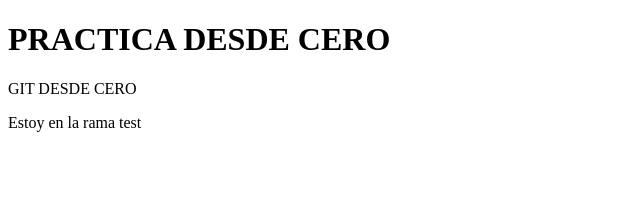
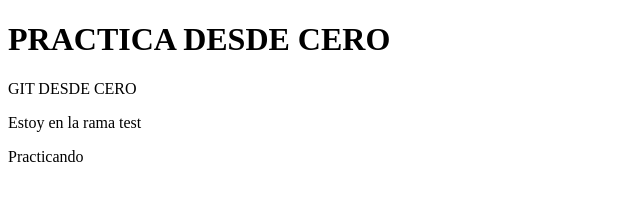
Before and after one commit to amwebtus/practicagit, a plain HTML site: page index.html in a window 1280 px wide. Shown: the full height of the page, 0-640 px from the left. Drawn offline with Linux system fonts and the light colour scheme.

Commit message:
Primer commit desde VSCode

```diff
--- a/index.html
+++ b/index.html
@@ -3,7 +3,7 @@
 <head>
     <meta charset="UTF-8">
     <meta name="viewport" content="width=device-width, initial-scale=1.0">
-    <title>Practicando con GIT</title>
+    <title>Practicando con GIT desde VSCode </title>
 </head>
 <body>
 
@@ -16,5 +16,10 @@
         </p>
 
     </section>
+    <div>
+        <p>
+            Practicando
+        </p>
+    </div>
 </body>
 </html>
```
Also changed, not shown: 1 other file.
